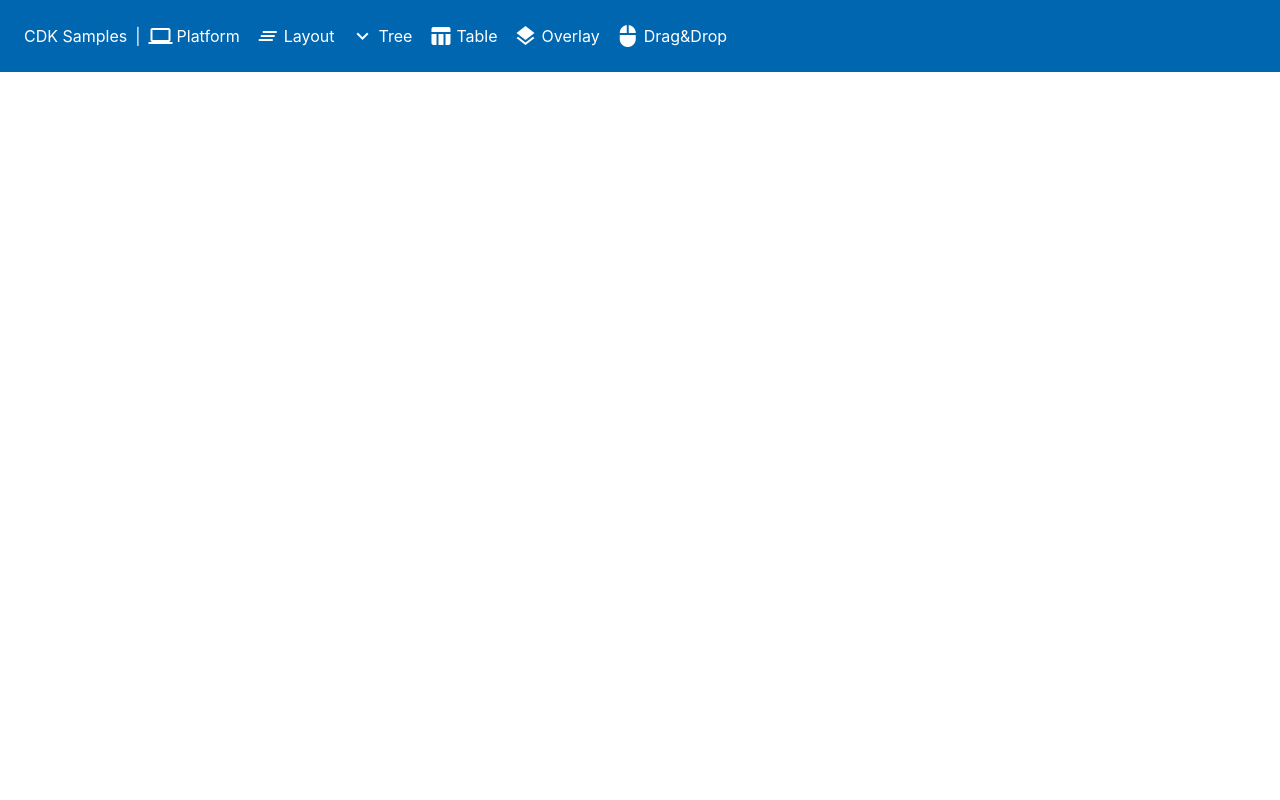
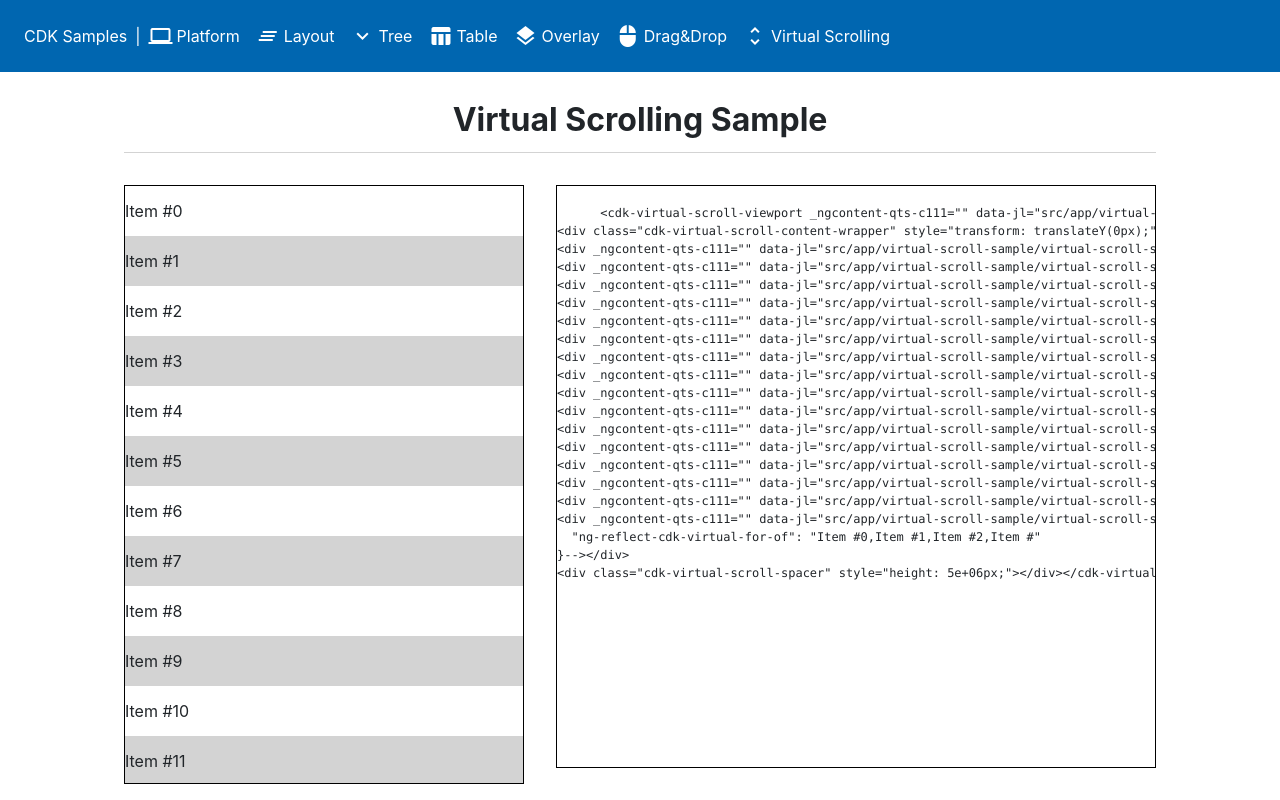
Before and after one commit to cjanz/cdk-samples, an Angular app: page /virtualscroll in a window 1280 px wide. Before the commit this address led to /. Built offline with nearby package versions, Linux system fonts and the light colour scheme.

Commit message:
Add sample for Virtual Scrolling

```diff
--- a/src/app/app-routing.module.ts
+++ b/src/app/app-routing.module.ts
@@ -7,6 +7,7 @@ import { TreeSampleComponent } from './tree-sample/tree-sample.component';
 import { TableSampleComponent } from './table-sample/table-sample.component';
 import { OverlaySampleComponent } from './overlay-sample/overlay-sample.component';
 import { DndSampleComponent } from './dnd-sample/dnd-sample.component';
+import { VirtualScrollSampleComponent } from './virtual-scroll-sample/virtual-scroll-sample.component';
 
 const routes: Routes = [
   { path: '', pathMatch: 'full', redirectTo: 'home' },
@@ -16,7 +17,8 @@ const routes: Routes = [
   { path: 'tree', component: TreeSampleComponent },
   { path: 'table', component: TableSampleComponent },
   { path: 'overlay', component: OverlaySampleComponent },
-  { path: 'dnd', component: DndSampleComponent }
+  { path: 'dnd', component: DndSampleComponent },
+  { path: 'virtualscroll', component: VirtualScrollSampleComponent}
 ];
 
 @NgModule({
--- a/src/app/app.component.html
+++ b/src/app/app.component.html
@@ -8,6 +8,7 @@
     <a routerLink="/table"><i class="material-icons">table_chart</i><span>Table</span></a>
     <a routerLink="/overlay"><i class="material-icons">layers</i><span>Overlay</span></a>
     <a routerLink="/dnd"><i class="material-icons">mouse</i><span>Drag&Drop</span></a>
+    <a routerLink="/virtualscroll"><i class="material-icons">unfold_more</i><span>Virtual Scrolling</span></a>
   </nav>
 </header>
 
--- a/src/app/app.component.scss
+++ b/src/app/app.component.scss
@@ -1,4 +1,10 @@
 @import '../variables';
+
+:host {
+  display: flex;
+  flex-direction: column;
+  height: 100%;
+}
 
 header {
     color: white;
@@ -40,4 +46,5 @@ main {
     display: flex;
     flex-direction: row;
     justify-content: center;
+    flex: 1;
 }
--- /dev/null
+++ b/src/app/virtual-scroll-sample/virtual-scroll-sample.component.html
@@ -0,0 +1,17 @@
+<h1>Virtual Scrolling Sample</h1>
+
+<main>
+  <cdk-virtual-scroll-viewport itemSize="50" class="example-viewport">
+    <div *cdkVirtualFor="let item of items; let odd = odd"
+         [class.alternate]="odd"
+         class="example-item">
+      {{item}}
+    </div>
+  </cdk-virtual-scroll-viewport>
+
+  <pre class="html-output">
+    <code>
+      {{viewPortHtml}}
+    </code>
+  </pre>
+</main>
--- /dev/null
+++ b/src/app/virtual-scroll-sample/virtual-scroll-sample.component.scss
@@ -0,0 +1,35 @@
+:host {
+  display: flex;
+  flex-direction: column;
+}
+
+main {
+  display: flex;
+  flex-direction: row;
+  height: 100%;
+
+  .example-viewport {
+    height: 100%;
+    width: 400px;
+    border: 1px solid black;
+  }
+
+  .example-item {
+    display: flex;
+    flex-direction: column;
+    justify-content: center;
+    height: 50px;
+
+    &.alternate {
+      background: lightgray;
+    }
+  }
+
+  .html-output {
+    flex: 1;
+    max-width: 600px;
+    margin-left: 2rem;
+    border: 1px solid black;
+    font-size: 12px;
+  }
+}
--- /dev/null
+++ b/src/app/virtual-scroll-sample/virtual-scroll-sample.component.ts
@@ -0,0 +1,38 @@
+import { AfterViewInit, Component, OnDestroy, ViewChild } from '@angular/core';
+import { CdkVirtualScrollViewport } from '@angular/cdk/scrolling';
+import { interval, Subscription } from 'rxjs';
+
+@Component({
+  selector: 'app-virtual-scroll-sample',
+  templateUrl: './virtual-scroll-sample.component.html',
+  styleUrls: ['./virtual-scroll-sample.component.scss']
+})
+export class VirtualScrollSampleComponent implements AfterViewInit, OnDestroy {
+
+  @ViewChild(CdkVirtualScrollViewport) scrollViewPortElement: CdkVirtualScrollViewport;
+
+  viewPortHtml = '';
+
+  items = Array
+    .from({length: 100000})
+    .map((_, i) => `Item #${i}`);
+
+  private subscription = new Subscription();
+
+  ngAfterViewInit(): void {
+    this.subscription.add(interval(50)
+      .subscribe(() => this.updateViewPortHtml()));
+  }
+
+  private updateViewPortHtml() {
+    this.viewPortHtml = this.scrollViewPortElement.elementRef.nativeElement.outerHTML
+      .trim()
+      .replace(/<div/g, '\n\r<div');
+  }
+
+  ngOnDestroy(): void {
+    this.subscription.unsubscribe();
+  }
+
+
+}
```
Also changed, not shown: src/app/app.module.ts (+8 -3 lines), 1 other file (tests, documents, lock files or other folders).
